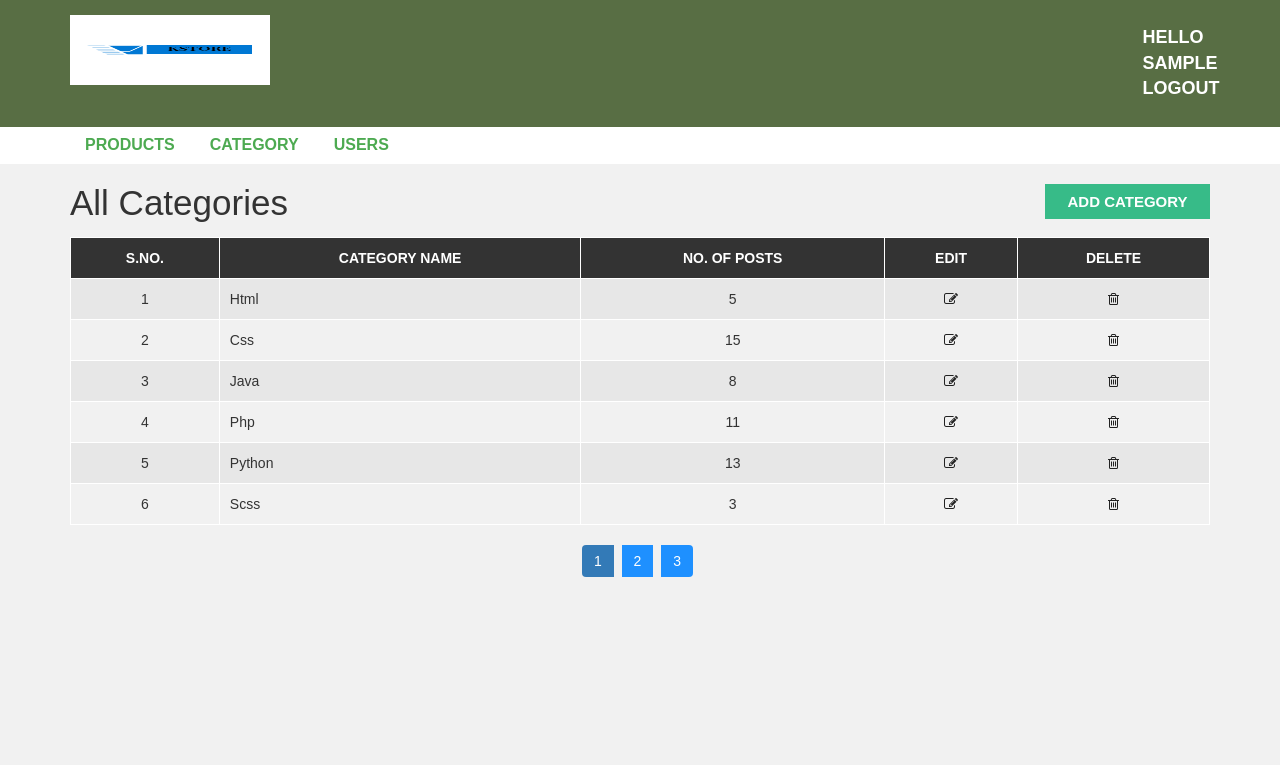
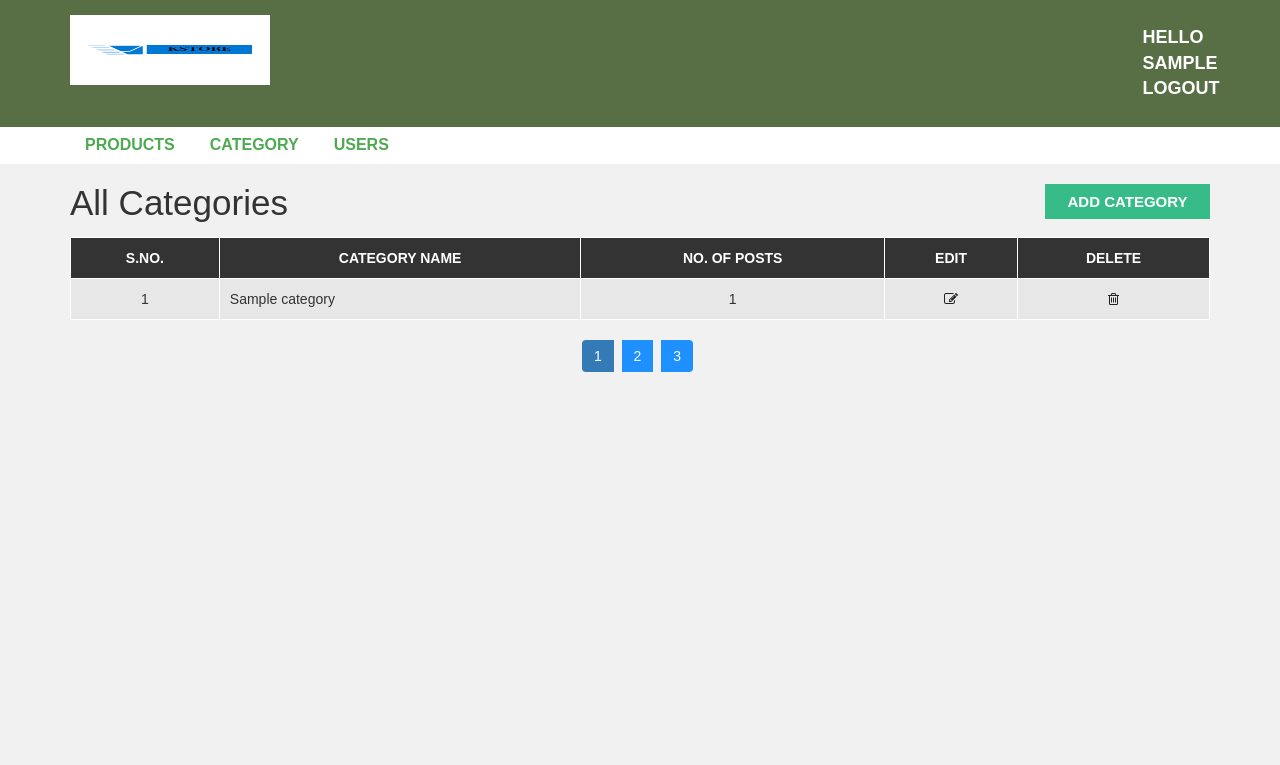
Before and after one commit to FAIQA-RASHID/admin_panel-s, a PHP site: page /kj/admin/category.php in a window 1280 px wide. Shown: the top 765 px of the page. Run offline with PHP 8.4, Linux system fonts and the light colour scheme; the visitor is signed in with stand-in values (Sample User, id 1); tables that the repository leaves empty hold one stand-in row (values such as "Sample post").

Commit message:
category

```diff
--- a/admin/add-products.php
+++ b/admin/add-products.php
@@ -12,7 +12,7 @@
              </div>
               <div class="col-md-offset-3 col-md-6">
                   <!-- Form -->
-                  <form  action="products.php" method="POST" enctype="multipart/form-data">
+                  <form  action="save-product.php" method="POST" enctype="multipart/form-data">
                       <div class="form-group">
                           <label for="products_title">Title</label>
                           <input type="text" name="products_title" class="form-control" autocomplete="off" required>
--- a/admin/category.php
+++ b/admin/category.php
@@ -1,4 +1,7 @@
+
 <?php include "header.php"; ?>
+
+
 <div id="admin-content">
     <div class="container">
         <div class="row">
@@ -9,6 +12,17 @@
                 <a class="add-new" href="add-category.php">add category</a>
             </div>
             <div class="col-md-12">
+            <?php
+
+include "config.php";
+$query = "SELECT * FROM `category`";
+$result = mysqli_query($conn,$query);
+
+if(mysqli_num_rows($result)>0)
+{
+
+
+?>
                 <table class="content-table">
                     <thead>
                         <th>S.No.</th>
@@ -18,48 +32,33 @@
                         <th>Delete</th>
                     </thead>
                     <tbody>
+                    <?php
+
+                      while($row=mysqli_fetch_assoc($result))
+                      {
+
+
+
+                      ?>
                         <tr>
-                            <td class='id'>1</td>
-                            <td>Html</td>
-                            <td>5</td>
-                            <td class='edit'><a href='update-category.php'><i class='fa fa-edit'></i></a></td>
-                            <td class='delete'><a href='delete-category.php'><i class='fa fa-trash-o'></i></a></td>
+                            <td class='id'><?php echo $row["category_id"] ?></td>
+                            <td><?php echo $row["category_name"] ?> </td>
+                            <td>  <?php echo $row["post"]
+
+                            //   if($row["post"]=="1")
+                            //   {
+                            //       echo "Admin";
+                            //   }
+                            //   else{
+                            //       echo "Normal";
+                            //   }
+
+                              ?></td>
+                            <td class='edit'><a href='update-category.php?id=<?php echo $row["category_id"] ?>'><i class='fa fa-edit'></i></a></td>
+                            <td class='delete'><a href='delete-category.php?id=<?php echo $row["category_id"] ?>'><i class='fa fa-trash-o'></i></a></td>
                         </tr>
-                        <tr>
-                            <td class='id'>2</td>
-                            <td>Css</td>
-                            <td>15</td>
-                            <td class='edit'><a href='update-category.php'><i class='fa fa-edit'></i></a></td>
-                            <td class='delete'><a href='delete-category.php'><i class='fa fa-trash-o'></i></a></td>
-                        </tr>
-                        <tr>
-                            <td class='id'>3</td>
-                            <td>Java</td>
-                            <td>8</td>
-                            <td class='edit'><a href='update-category.php'><i class='fa fa-edit'></i></a></td>
-                            <td class='delete'><a href='delete-category.php'><i class='fa fa-trash-o'></i></a></td>
-                        </tr>
-                        <tr>
-                            <td class='id'>4</td>
-                            <td>Php</td>
-                            <td>11</td>
-                            <td class='edit'><a href='update-category.php'><i class='fa fa-edit'></i></a></td>
-                            <td class='delete'><a href='delete-category.php'><i class='fa fa-trash-o'></i></a></td>
-                        </tr>
-                        <tr>
-                            <td class='id'>5</td>
-                            <td>Python</td>
-                            <td>13</td>
-                            <td class='edit'><a href='update-category.php'><i class='fa fa-edit'></i></a></td>
-                            <td class='delete'><a href='delete-category.php'><i class='fa fa-trash-o'></i></a></td>
-                        </tr>
-                        <tr>
-                            <td class='id'>6</td>
-                            <td>Scss</td>
-                            <td>3</td>
-                            <td class='edit'><a href='update-category.php'><i class='fa fa-edit'></i></a></td>
-                            <td class='delete'><a href='delete-category.php'><i class='fa fa-trash-o'></i></a></td>
-                        </tr>
+                        <?php } ?>
+
                     </tbody>
                 </table>
                 <ul class='pagination admin-pagination'>
@@ -71,4 +70,5 @@
         </div>
     </div>
 </div>
+<?php } ?>
 <?php include "footer.php"; ?>
--- a/admin/save-product.php
+++ b/admin/save-product.php
@@ -51,4 +51,6 @@ VALUES ('$title','$discription','$category','$date','$author ','$file_name')";
 
 mysqli_query($conn,$query);
 }
+
+header("location: http://localhost:82/kj/admin/products.php")
 ?>
```
Also changed, not shown: admin/add-category.php (+23 -1 lines), admin/delete-category.php (added, +15 -0 lines), admin/delete-products.php (added, +15 -0 lines), admin/products.php (+10 -8 lines), admin/upload/post-format.jpg (added).
